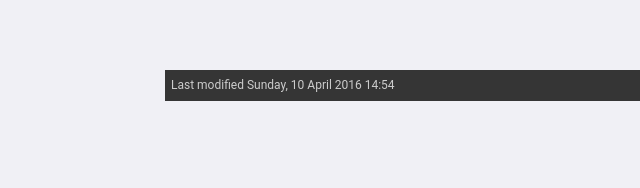
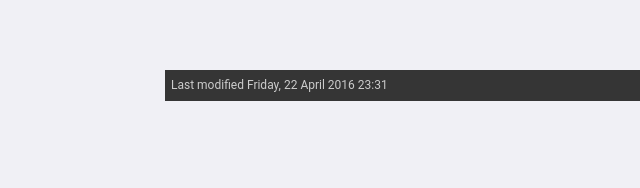
Before and after one commit to TxHawks/jigsass-utils-visibility, a plain HTML site: page index.html in a window 1280 px wide. Shown: the part 7542-7730 px from the top of the page, 171-811 px from the left. Drawn offline with Linux system fonts and the light colour scheme.

```diff
--- a/index.html
+++ b/index.html
@@ -355,7 +355,7 @@
 			</div>
 		</section>
 
-	<footer>Last modified Sunday, 10 April 2016 14:54</footer>
+	<footer>Last modified Friday, 22 April 2016 23:31</footer>
 </main>
 <script src="prism.js"></script>
 <script src="examples.js"></script>
```
